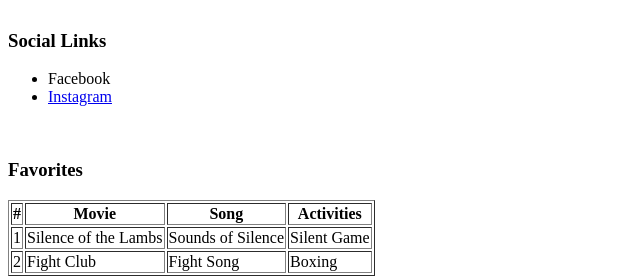
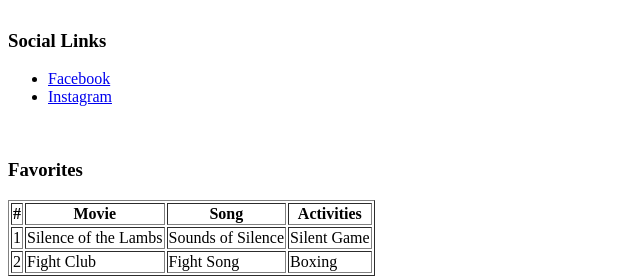
Before and after one commit to thenups/thenups.github.io, a plain HTML site: page index.html in a window 1280 px wide. Shown: the part 475-753 px from the top of the page, 0-640 px from the left. Drawn offline with Linux system fonts and the light colour scheme.

Commit message:
fixed FB link

```diff
--- a/index.html
+++ b/index.html
@@ -16,7 +16,7 @@
 
     <h3>Social Links</h3>
     <ul>
-      <li><a href="https://www.facebook.com/nupurnmathur"></a>Facebook</li>
+      <li><a href="https://www.facebook.com/nupurnmathur">Facebook</a></li>
       <li><a href="https://www.instagram.com/thenoops/">Instagram</a></li>
     </ul>
 
```
